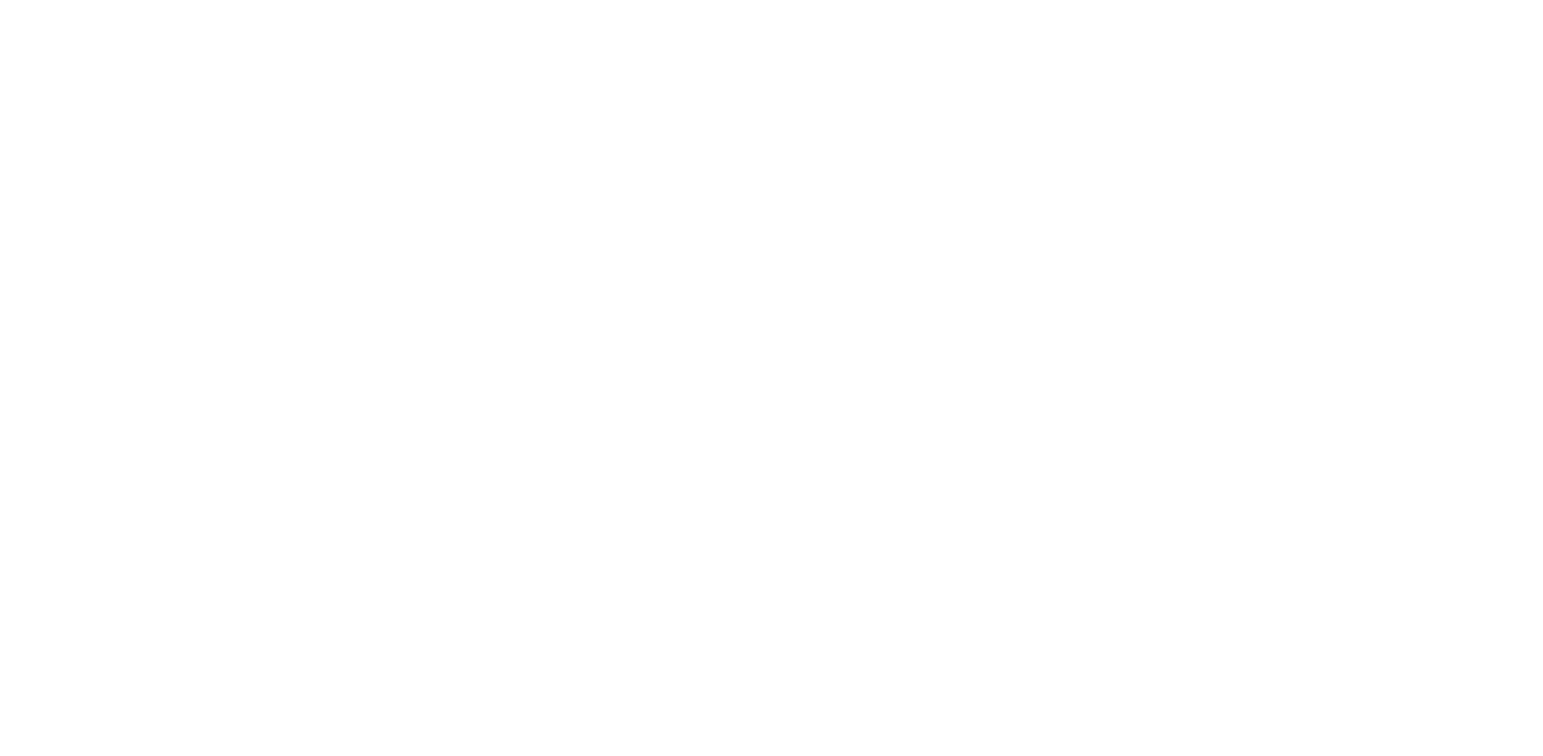
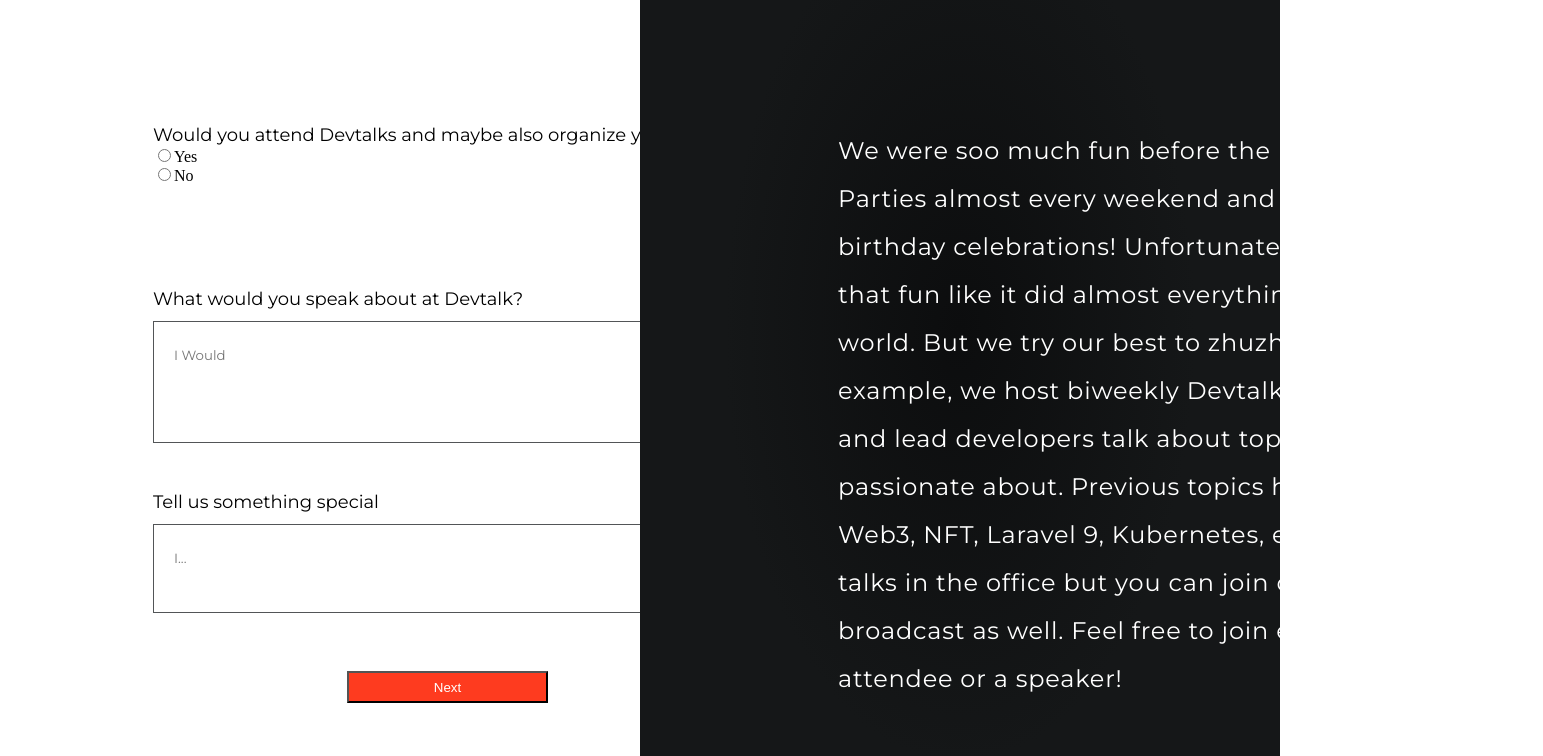
Before and after one commit to Demetrusa/RedBerry-Project, a React (Create React App) app in the folder my-app/: page /about in a window 1280 px wide. Shown: the part 260-1016 px from the top of the page, 1543 px wide, since content can reach past the window. Before the commit the page ends 800 px from the top, so only its background shows below. Built offline with nearby package versions, Linux system fonts and the light colour scheme.

Commit message:
add route on 4/6 pages

```diff
--- a/my-app/src/App.js
+++ b/my-app/src/App.js
@@ -23,12 +23,19 @@
         <Route path="/page">
           <Skill />
         </Route>
+        <Route path="/covid">
+          <Covid />
+        </Route>
+        <Route path="/about">
+          <About />
+        </Route>
+        <Route path="ThankYou">
+          <SubmitPage/>
+        </Route>
       </Switch>
 
 
-        {/* <Covid /> */}
-        {/* <About /> */}
-        {/* <SubmitPage /> */}
+
         {/* <ThankYou /> */}
     </div>
   );
--- a/my-app/src/components/common/Origin/Origin.css
+++ b/my-app/src/components/common/Origin/Origin.css
@@ -62,3 +62,12 @@
   font-family: Montserrat;
   font-style: italic;
 }
+.skillbutton button {
+  width: 201px;
+  height: 32px;
+  background-color: #fe3b1f;
+  color: #ffffff;
+  margin-top: 22px;
+  margin-left: 255px;
+  margin-bottom: 56px;
+}
--- a/my-app/src/components/common/Origin/Origin.js
+++ b/my-app/src/components/common/Origin/Origin.js
@@ -1,9 +1,16 @@
 import React, { useState } from "react";
 import "./Origin.css"
+import { useHistory } from 'react-router-dom';
 
 function Origin () {
     const [value, setValue] = useState('');
     console.log(value);
+
+    const history = useHistory();
+
+    const handleClick = () => {
+        history.push("/page")
+    }
     return(
         <div className="OriginPage">
             <div className="leftSide">
@@ -18,6 +25,9 @@
                         setValue(e.target.value.slice(5,e.target.value.length))
                     }} />
                 </div>
+             <div className="skillbutton">
+                <button type="button" onClick={handleClick}>Next</button>
+             </div>
             </div>
             <div className="rightSide">
                 <div className="originHeadingTwo">
--- a/my-app/src/components/common/about/About.js
+++ b/my-app/src/components/common/about/About.js
@@ -1,7 +1,13 @@
 import React from "react";
 import "./About.css";
+import { useHistory } from 'react-router-dom';
+
 
 function About () {
+    const history = useHistory();
+    const handleClick = () => {
+        history.push("/Submit")
+    }
     return (
         <div className="about">
             <div className="aboutLeftBox">
@@ -16,12 +22,15 @@
                     </div>
                     <div className="aboutTextArea">
                         <h2>What would you speak about at Devtalk?</h2>
-                        <textarea name="Devlak" id="devlak" cols="" rows="" value="I would..."></textarea>
+                        <textarea name="Devlak" id="devlak" cols="" rows="" placeholder="I Would"></textarea>
                     </div>
                     <div className="aboutTextArea">
                         <h2>Tell us something special</h2>
-                        <textarea name="Special" id="Special" cols="" rows="" value="I..."></textarea>
+                        <textarea name="Special" id="Special" cols="" rows="" placeholder="I..."></textarea>
                     </div>
+                </div>
+                <div className="skillbutton">
+                         <button type="button" onClick={handleClick}>Next</button>
                 </div>
             </div>
             <div className="aboutRightBox">
--- a/my-app/src/components/common/covid/Covid.js
+++ b/my-app/src/components/common/covid/Covid.js
@@ -1,13 +1,17 @@
 import React from "react";
 import { Example } from "./Example";
 import "./Covid.css";
+import { useHistory } from 'react-router-dom';
 
 
 import "./Covid.css";
 
 
 function Covid() {
-
+    const history = useHistory();
+    const handleClick = () => {
+        history.push("/about")
+    }
     return (
         <div className="covid-box">
             <div className="leftCovidBox">
@@ -39,6 +43,9 @@
                         <h2>When did you get your last covid vaccine?</h2>
                         <Example />
                     </div>
+                    <div className="skillbutton">
+                         <button type="button" onClick={handleClick}>Next</button>
+                    </div>
                 </div>
             </div>
             <div className="rightCovidBox">
--- a/my-app/src/components/common/skill/Skill.js
+++ b/my-app/src/components/common/skill/Skill.js
@@ -1,11 +1,18 @@
 import React, { useEffect, useState } from "react";
 import "./Skill.css";
+import { useHistory } from 'react-router-dom';
 
 function Skill () {
     const [skill, setSkill] = useState([]);
     const [selected, setSelected] = useState('');
     const [date,setDate] = useState();
     const [click, setClick] = useState(false);
+
+    const history = useHistory();
+
+    const handleClick = () => {
+        history.push("/covid")
+    }
 
     useEffect(()=>{
         fetch('https://bootcamp-2022.devtest.ge/api/skills')
@@ -59,6 +66,9 @@
                         <p>-</p>
                     </div>
                 }
+                <div className="skillbutton">
+                <button type="button" onClick={handleClick}>Next</button>
+             </div>
             </div>
             <div className="AboutRedberry">
                 <div className="aboutreadberry-heading">
--- a/my-app/src/components/common/submitPage/SubmitPage.js
+++ b/my-app/src/components/common/submitPage/SubmitPage.js
@@ -1,11 +1,16 @@
 import React from 'react';
 import "./SubmitPage.css";
+import { useHistory } from 'react-router-dom';
 
 function SubmitPage () {
+    const history = useHistory();
+    const handleClick = () => {
+        history.push("/ThankYou")
+    }
     return(
         <div className="submitPage">
             <div className="submitButton">
-            <button id='finalButton'>Submit</button><br/>
+            <button id='finalButton' onClick={handleClick}>Submit</button><br/>
             <a href="" id='final-a'>go back</a>
             </div>
 
```
